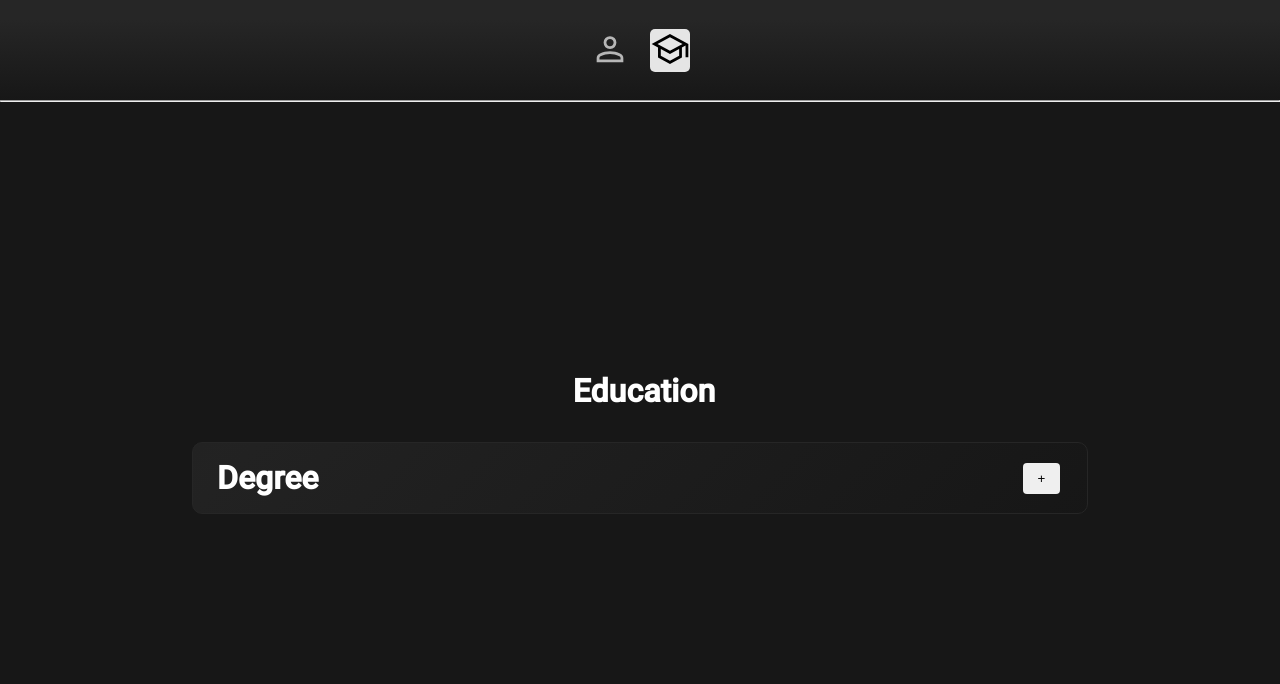
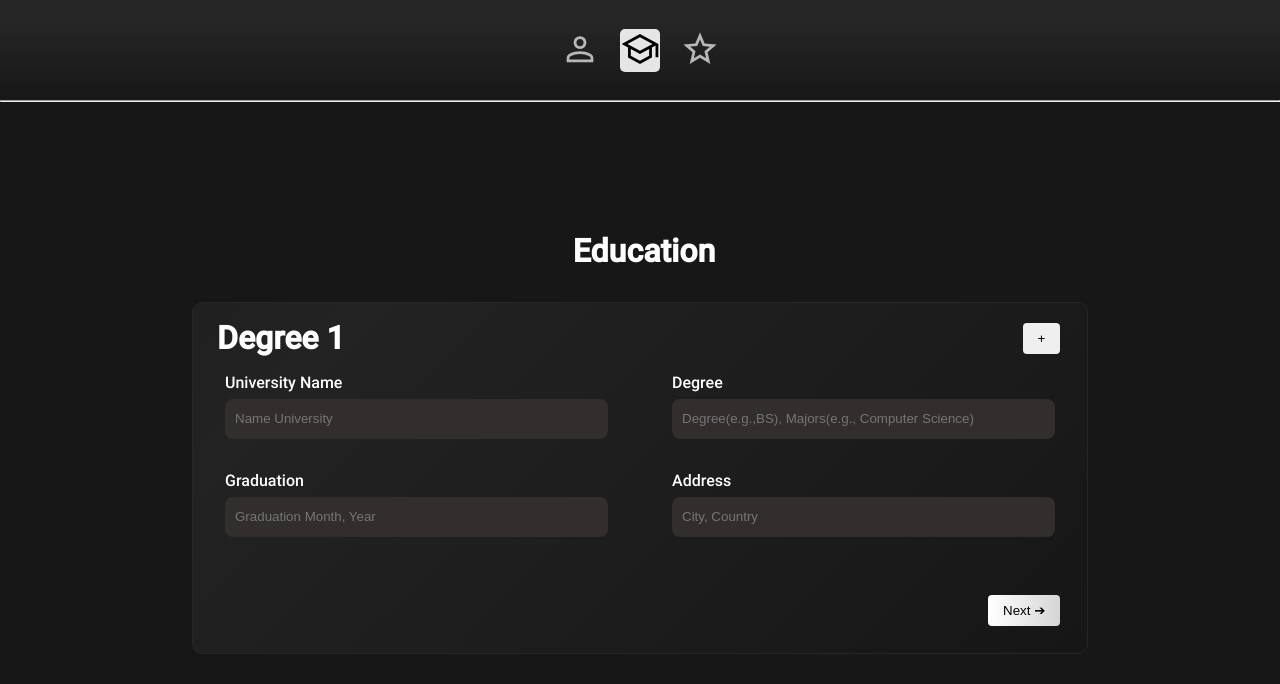
Before and after one commit to AkioKane/cv-application, a React (Vite) app: page / in a window 1280 px wide. Both pictures are taken after a click on the button 670 px from the left and 50 px from the top of the page. Shown: the top 684 px of the page. Built offline with nearby package versions, Linux system fonts and the light colour scheme.

Commit message:
Added input Education and Experience

```diff
--- a/src/App.jsx
+++ b/src/App.jsx
@@ -2,7 +2,7 @@ import ButtonsMenuSelector from './components/ButtonsMenuSelector'
 import Sidebar from './components/Sidebar'
 import NameTag from './components/NameTag'
 import { useState } from "react"
-import "./styles/App.css"
+import "./App.css"
 
 function App() {
   const [activeComponent, setActiveComponent] = useState(null)
--- a/src/components/ButtonsMenuSelector.jsx
+++ b/src/components/ButtonsMenuSelector.jsx
@@ -2,19 +2,23 @@ import person from "../assets/person.svg";
 import personWhite from "../assets/personWhite.svg";
 import education from "../assets/education.svg";
 import educationWhite from "../assets/educationWhite.svg";
+import experience from "../assets/experience.svg";
+import experienceWhite from "../assets/experienceWhite.svg";
 import "../styles/ButtonsMenuSelector.css";
 
 function ButtonsMenuSelector({ activeButtonMenu, setActiveButtonMenu, setActiveComponent, setNameTag }) {
   const handleButtonClick = (component) => {
-    setActiveComponent(component);
-    setActiveButtonMenu(component);
+    setActiveComponent(component)
+    setActiveButtonMenu(component)
 
     if (component === "personalDetails") {
       setNameTag("Personal Details")
     } else if (component === "education") {
       setNameTag("Education")
+    } else if (component === "experience") {
+      setNameTag("Experience")
     }
-  };
+  }
 
   const replaceImgButton = (component) => {
     let blackImg = "";
@@ -29,6 +33,9 @@ function ButtonsMenuSelector({ activeButtonMenu, setActiveButtonMenu, setActiveC
         blackImg = education;
         whiteImg = educationWhite;
         break;
+      case "experience":
+        blackImg = experience;
+        whiteImg = experienceWhite;
     }
 
     if (activeButtonMenu === component) {
@@ -63,6 +70,13 @@ function ButtonsMenuSelector({ activeButtonMenu, setActiveButtonMenu, setActiveC
         >
           {replaceImgButton("education")}
         </button>
+        <button
+          id="experience"
+          className={`menu-btns ${activeButtonMenu === "experience" ? "selected-button-menu" : ""}`}
+          onClick={() => handleButtonClick("experience")}
+        >
+          {replaceImgButton("experience")}
+        </button>
       </div>
     </>
   )
--- a/src/components/FormEducation.jsx
+++ b/src/components/FormEducation.jsx
@@ -1,18 +1,97 @@
 import { useState } from "react";
-import { dataPerson, data } from "../data";
+import { dataEducation } from "../data";
 import "../styles/FormEducation.css"
 
-function FormEducation() {
+function FormEducation({ setActiveButtonMenu, setActiveComponent, setEducationInfo, setNameTag}) {
+  const [univerName, setUniverName] = useState("")
+  const [degree, setDegree] = useState("")
+  const [graduation, setGraduation] = useState("")
+  const [address, setAddress] = useState("")
+
+  const [clickedSendButton, setClickedSendButton] = useState(false)
+
+  const handleButtonClick = (component) => {
+    setActiveComponent(component)
+    setActiveButtonMenu(component)
+
+    if (component === "personalDetails") {
+      setNameTag("Personal Details")
+    } else if (component === "education") {
+      setNameTag("Education")
+    } else if (component === "experience") {
+      setNameTag("Experience")
+    }
+  }
+
   return (
     <>
       <div className="head">
-        <h1>Degree</h1>
-        <button id="add-degree">+</button>
+        <h1>Degree 1</h1>
+        <button
+          id="add-degree"
+          onClick={(e) => {
+            return;
+          }}
+        >+</button>
       </div>
-      <div className="form-education"></div>
+      <div className="form-education personal-info">
+        <label>University Name
+          <input
+            type="text"
+            placeholder={dataEducation.name}
+            value={univerName}
+            onChange={e =>
+              setUniverName(e.target.value)
+            }
+          />
+        </label>
+        <label>Degree
+          <input
+            type="text"
+            placeholder={dataEducation.degree}
+            value={degree}
+            onChange={e =>
+              setUniverName(e.target.value)
+            }
+          />
+        </label>
+        <label>Graduation
+          <input
+            type="text"
+            placeholder={dataEducation.graduation}
+            value={graduation}
+            onChange={e =>
+              setUniverName(e.target.value)
+            }
+          />
+        </label>
+        <label>Address
+          <input
+            type="text"
+            placeholder={dataEducation.address}
+            value={address}
+            onChange={e =>
+              setUniverName(e.target.value)
+            }
+          />
+        </label>
+
+      </div>
       <div className="points"></div>
+      <div className="sumbit-container">
+        <button
+          className={`send-button ${clickedSendButton ? "clicked" : ""}`}
+          onClick={e => {
+            setClickedSendButton(true)
+            setTimeout(() => {
+              handleButtonClick("experience");
+              // saveForm();
+            }, 2000)
+          }}
+        >Next &#10132;</button>
+      </div>
     </>
-  )
+  );
 }
 
 export default FormEducation
--- a/src/components/FormPersonalDetails.jsx
+++ b/src/components/FormPersonalDetails.jsx
@@ -19,6 +19,8 @@ function FormPersonalDetails({ setActiveButtonMenu, setActiveComponent, setPerso
       setNameTag("Personal Details")
     } else if (component === "education") {
       setNameTag("Education")
+    } else if (component === "experience") {
+      setNameTag("Experience")
     }
   }
 
@@ -39,7 +41,7 @@ function FormPersonalDetails({ setActiveButtonMenu, setActiveComponent, setPerso
     <>
       <form>
         <div className="personal-info">
-          <label>Full Name:
+          <label>Full Name
             <input
               type="text"
               placeholder={data.fullName}
@@ -50,7 +52,7 @@ function FormPersonalDetails({ setActiveButtonMenu, setActiveComponent, setPerso
             />
           </label>
 
-          <label>Job:
+          <label>Job
             <input
               type="text"
               placeholder={data.job}
@@ -61,7 +63,7 @@ function FormPersonalDetails({ setActiveButtonMenu, setActiveComponent, setPerso
             />
           </label>
 
-          <label>Phone:
+          <label>Phone
             <input
               type="text"
               placeholder={data.phoneNumber}
@@ -72,7 +74,7 @@ function FormPersonalDetails({ setActiveButtonMenu, setActiveComponent, setPerso
             />
           </label>
 
-          <label>Email:
+          <label>Email
             <input
               type="text"
               placeholder={data.email}
@@ -84,7 +86,7 @@ function FormPersonalDetails({ setActiveButtonMenu, setActiveComponent, setPerso
           </label>
         </div>
 
-        <label className="full-row">Address:
+        <label className="full-row">Address
           <input
             type="text"
             placeholder={data.address}
@@ -95,7 +97,7 @@ function FormPersonalDetails({ setActiveButtonMenu, setActiveComponent, setPerso
           />
         </label>
 
-        <label className="full-row textarea-row">Summary:
+        <label className="full-row textarea-row">Summary
           <textarea
             placeholder={data.summary}
             value={summary}
--- a/src/components/NameTag.jsx
+++ b/src/components/NameTag.jsx
@@ -1,11 +1,7 @@
 function NameTag({ nameTagValue }) {
-  const nameTag = (tag) => {
-    return tag
-  }
-
   return (
     <>
-      <h1>{nameTag(nameTagValue)}</h1>
+      <h1>{nameTagValue}</h1>
     </>
   )
 }
--- a/src/components/Sidebar.jsx
+++ b/src/components/Sidebar.jsx
@@ -4,6 +4,7 @@ import FormEducation from "./FormEducation"
 
 function Sidebar({ activeComponent, setActiveComponent, setActiveButtonMenu, setNameTag }) {
   const [personInfo, setPersonInfo] = useState(null)
+  const [educationInfo, setEducationInfo] = useState(null)
 
   const renderComponent = () => {
     switch (activeComponent) {
@@ -14,8 +15,18 @@ function Sidebar({ activeComponent, setActiveComponent, setActiveButtonMenu, set
           setPersonInfo={setPersonInfo}
           setNameTag={setNameTag}
         />)
+
       case "education":
-        return <FormEducation />
+        return <FormEducation
+          setActiveComponent={setActiveComponent}
+          setActiveButtonMenu={setActiveButtonMenu}
+          setEducationInfo={setEducationInfo}
+          setNameTag={setNameTag}
+        />
+
+      case "experience":
+        return;
+
       default:
         return (<FormPersonalDetails
           setActiveComponent={setActiveComponent}
--- a/src/data.js
+++ b/src/data.js
@@ -16,4 +16,11 @@ const dataPerson = {
   summary: ""
 }
 
-export { data, dataPerson }
+const dataEducation = {
+  name: "Name University",
+  degree: "Degree(e.g.,BS), Majors(e.g., Computer Science)",
+  graduation: "Graduation Month, Year",
+  address: "City, Country"
+}
+
+export { data, dataPerson, dataEducation }
--- a/src/styles/FormEducation.css
+++ b/src/styles/FormEducation.css
@@ -12,3 +12,7 @@
   margin-right: 2em;
   font-weight: 400;
 }
+
+.sidebar .form-education label {
+  margin-bottom: 2em;
+}
--- a/src/styles/FormPersonalDetails.css
+++ b/src/styles/FormPersonalDetails.css
@@ -1,9 +1,12 @@
 .sidebar label {
   display: flex;
   flex-direction: column;
-  margin-top: 2em;
   margin-left: 2em;
   margin-right: 2em;
+}
+
+.sidebar form label {
+  margin-top: 2em;
 }
 
 .sidebar input, textarea {
@@ -24,7 +27,7 @@ form {
   width: 100%;
 }
 
-form .personal-info {
+.personal-info {
   display: grid;
   grid-template-columns: 1fr 1fr;
   grid-template-rows: 1fr 1fr;
```
Also changed, not shown: src/App.css (renamed from src/styles/App.css), src/assets/experience.svg (added), src/assets/experienceWhite.svg (added).
